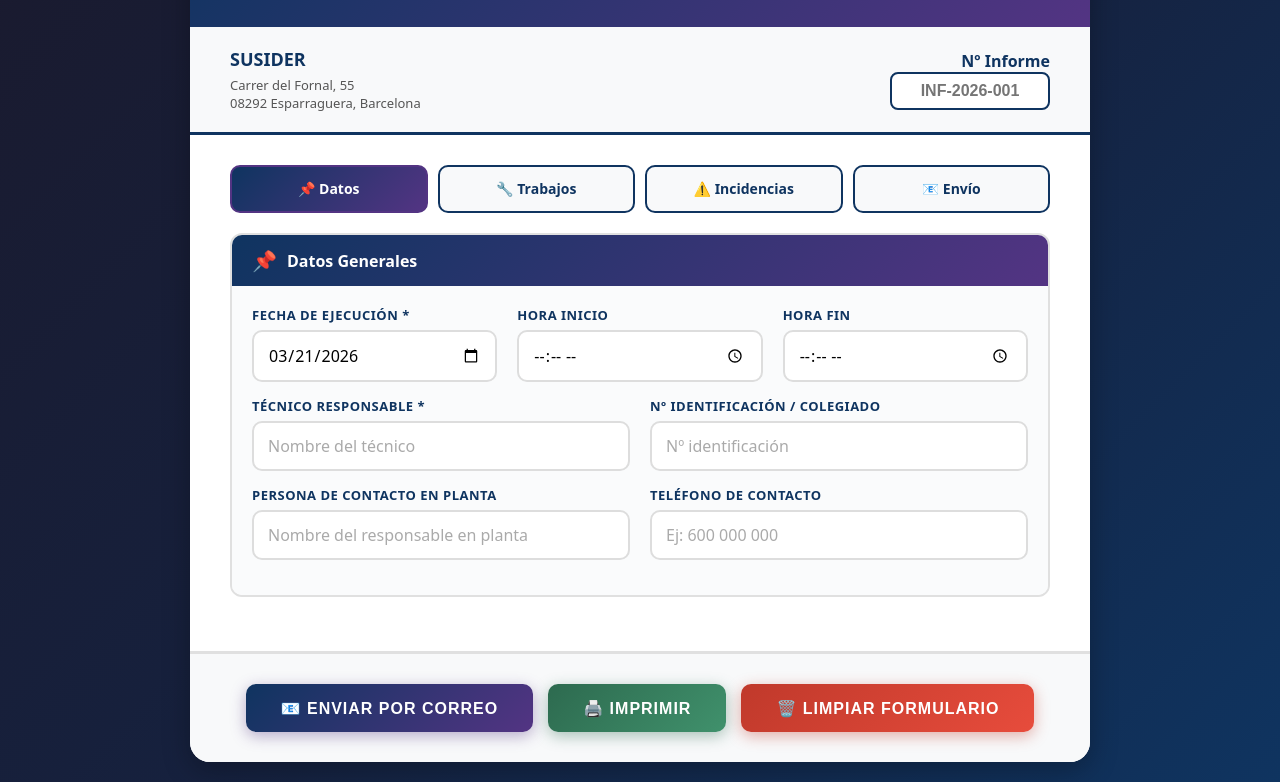
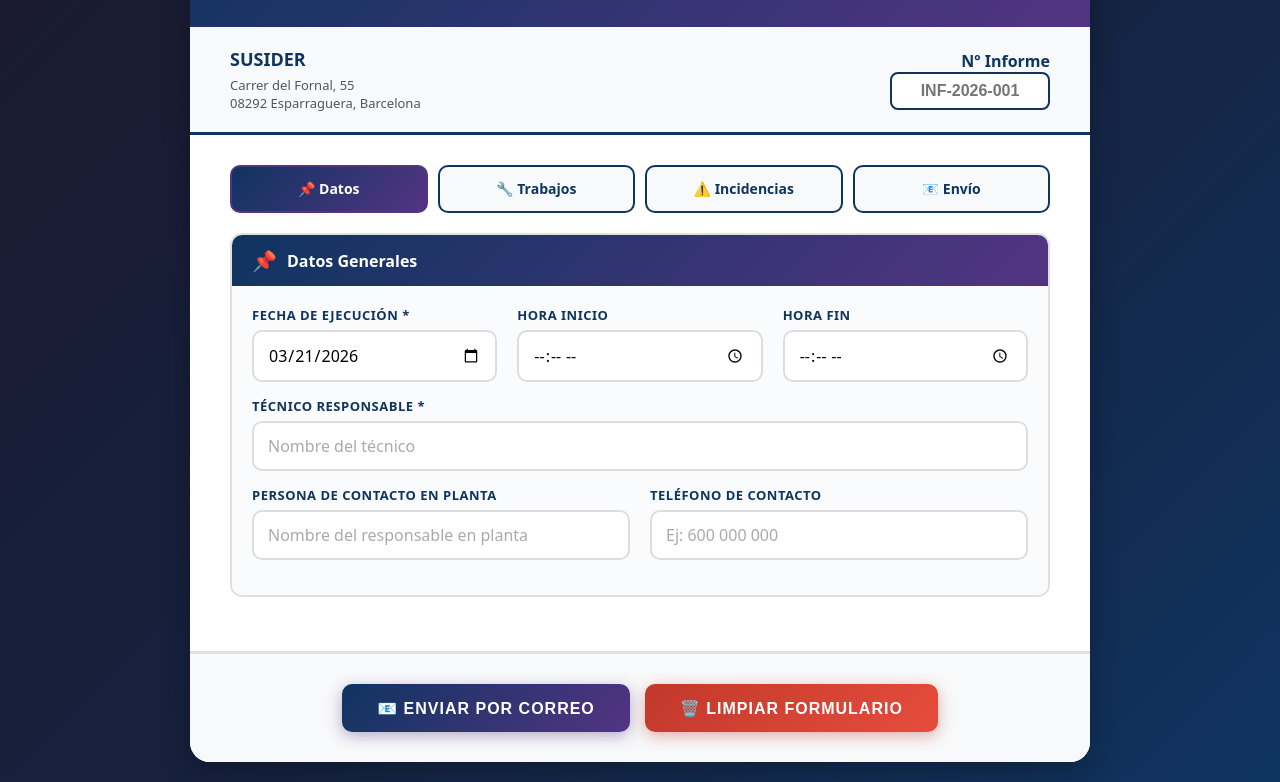
Before and after one commit to doraimon35-source/suside-informe, a plain HTML site: page index.html in a window 1280 px wide. Shown: the part 115-897 px from the top of the page. Drawn offline with Linux system fonts and the light colour scheme.

Commit message:
Quitar identificacion del tecnico y boton imprimir del informe

```diff
--- a/index.html
+++ b/index.html
@@ -327,17 +327,6 @@
         .btn-send:hover {
             transform: translateY(-2px);
             box-shadow: 0 8px 25px rgba(83, 52, 131, 0.5);
-        }
-
-        .btn-print {
-            background: linear-gradient(135deg, #2d6a4f, #40916c);
-            color: white;
-            box-shadow: 0 4px 15px rgba(45, 106, 79, 0.4);
-        }
-
-        .btn-print:hover {
-            transform: translateY(-2px);
-            box-shadow: 0 8px 25px rgba(45, 106, 79, 0.5);
         }
 
         .btn-clear {
@@ -740,10 +729,6 @@
                                 <label>Técnico responsable *</label>
                                 <input type="text" name="tecnico" id="tecnico" placeholder="Nombre del técnico" required>
                             </div>
-                            <div class="form-group">
-                                <label>Nº identificación / colegiado</label>
-                                <input type="text" name="idTecnico" id="idTecnico" placeholder="Nº identificación">
-                            </div>
                         </div>
                         <div class="form-row">
                             <div class="form-group">
@@ -905,9 +890,6 @@
                 <button type="button" class="btn btn-send" onclick="sendByEmail()">
                     📧 Enviar por Correo
                 </button>
-                <button type="button" class="btn btn-print" onclick="printReport()">
-                    🖨️ Imprimir
-                </button>
                 <button type="button" class="btn btn-clear" onclick="clearForm()">
                     🗑️ Limpiar Formulario
                 </button>
@@ -1045,14 +1027,6 @@
             }
         }
 
-        // Función de impresión mejorada
-        function printReport() {
-            showNotification('Preparando impresión con colores...', 'success');
-            setTimeout(() => {
-                window.print();
-            }, 500);
-        }
-
         function sendByEmail() {
             const fecha = document.getElementById('fecha').value;
             const tecnico = document.getElementById('tecnico').value;
```
